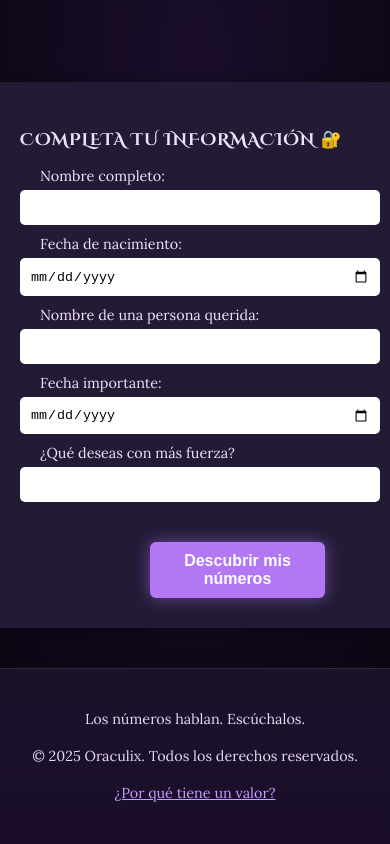
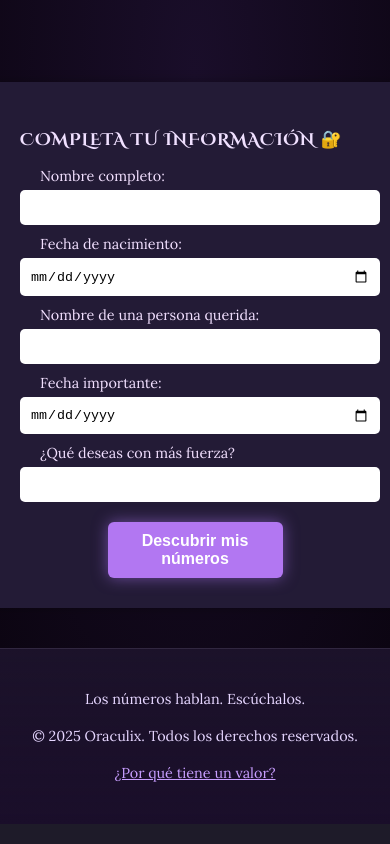
Before and after one commit to HectorAmpuero/oraculix, a React (Vite) app in the folder frontend/: page /formulario in a window 390 px wide. Shown: the part 612-1456 px from the top of the page. Built offline with nearby package versions, Linux system fonts and the light colour scheme.

Commit message:
cambios btn form

```diff
--- a/frontend/src/assets/styles.css
+++ b/frontend/src/assets/styles.css
@@ -932,3 +932,13 @@ button:disabled {
     text-align: center;
   }
 }
+
+@media (max-width: 457px) {
+
+  .formulario-box .btn {
+    margin: 20px auto 0 auto; /* arriba auto abajo auto */
+    display: block;
+    max-width: 70%;
+    padding: 10px;
+  }
+}
```
